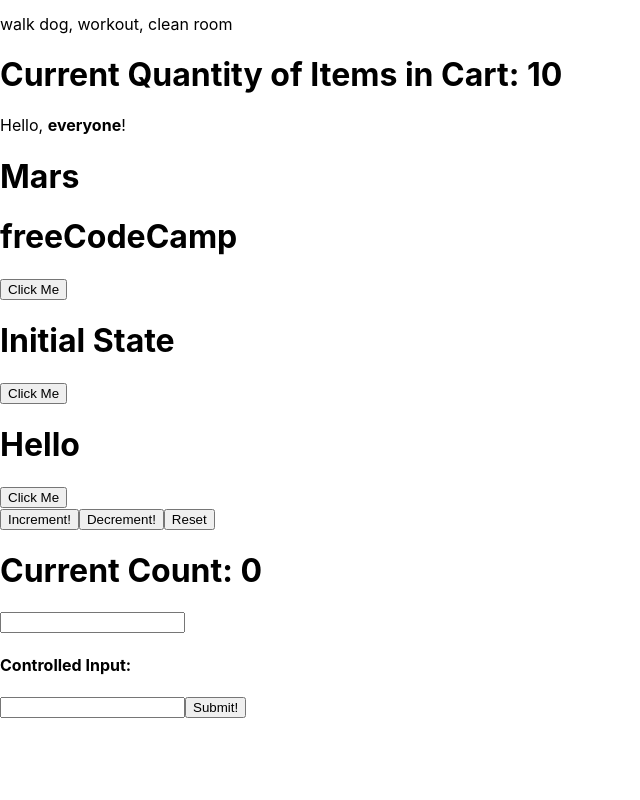
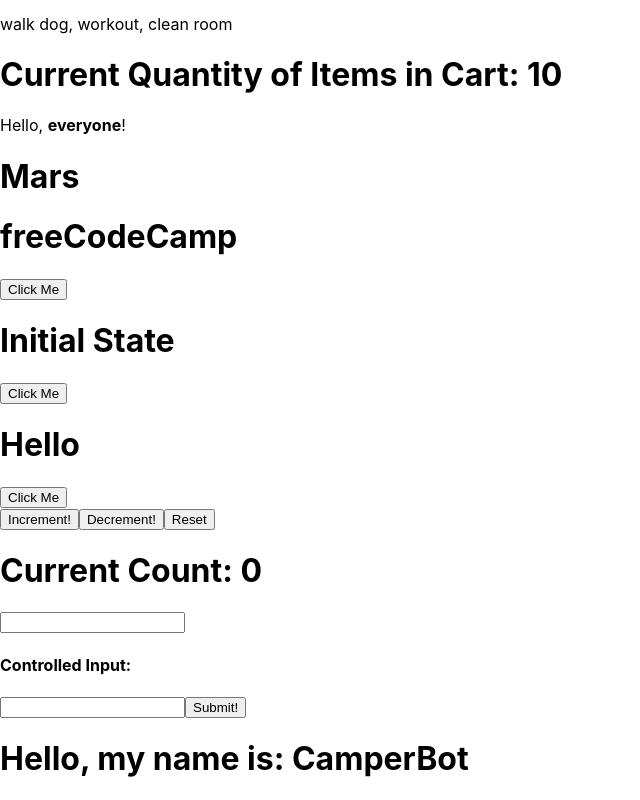
Before and after one commit to mars-rei/freecodecamp, a React (Create React App) app in the folder frontEndDevelopmentLibraries/4-react/: page / in a window 1280 px wide. Shown: the part 737-1537 px from the top of the page, without its empty margins (0-640 px from the left). Before the commit the page ends 1476 px from the top, so only its background shows below. Built offline with nearby package versions, Linux system fonts and the light colour scheme.

Commit message:
lesson 30

```diff
--- a/frontEndDevelopmentLibraries/4-react/src/App.js
+++ b/frontEndDevelopmentLibraries/4-react/src/App.js
@@ -413,6 +413,41 @@
   }
 
 
+  // lesson 30
+  class MyApp extends React.Component {
+    constructor(props) {
+      super(props);
+      this.state = {
+        name: 'CamperBot'
+      }
+    }
+    render() {
+      return (
+        <div>
+          {/* Change code below this line */}
+          <Navbar name={this.state.name}/>
+          {/* Change code above this line */}
+        </div>
+      );
+    }
+  };
+
+  class Navbar extends React.Component {
+    constructor(props) {
+      super(props);
+    }
+    render() {
+      return (
+      <div>
+        {/* Change code below this line */}
+        <h1>Hello, my name is: {this.props.name}</h1>
+        {/* Change code above this line */}
+      </div>
+      );
+    }
+  };
+
+
   return (
     <div>
       {JSX}
@@ -447,6 +482,8 @@
       <ControlledInput />
 
       <MyForm />
+
+      <MyApp />
     </div>
   );
 }
```
